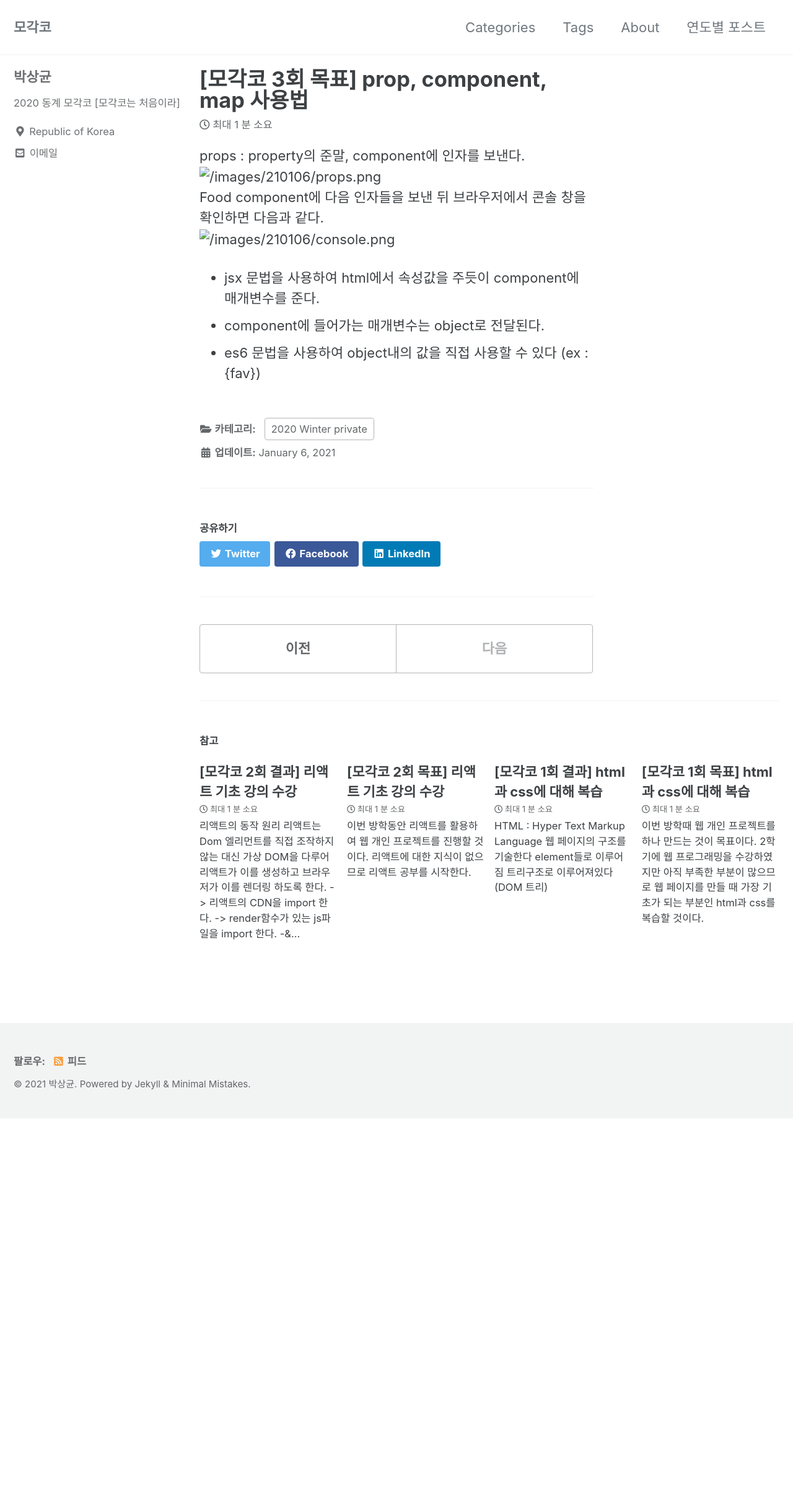
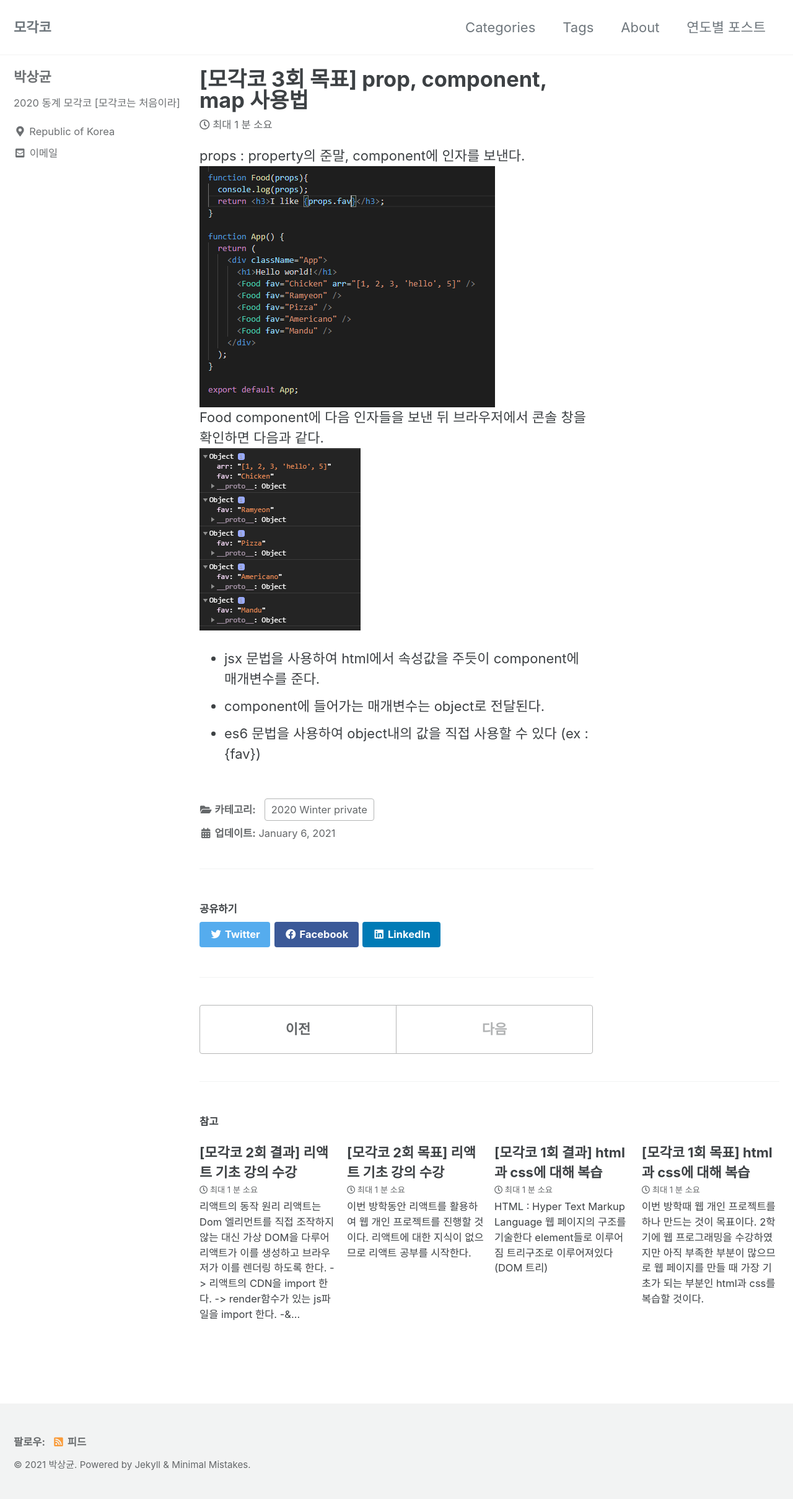
Before and after one commit to sanggyunbak2856/sanggyunbak2856.github.io, a Jekyll site: the page built from _posts/2021-01-06-private.md, in a window 1280 px wide. Shown: the whole page at 62% size. Built offline with Jekyll 4.4.1, drawn with Linux system fonts in a browser that asks for light colours; cached includes are drawn as plain includes; before the commit the page ends 1804 px from its top, so only the background shows below that.

Commit message:
'[2021-01-06]'

```diff
--- a/_posts/2021-01-06-private.md
+++ b/_posts/2021-01-06-private.md
@@ -6,9 +6,9 @@ date: 2021-01-06
 last_modified_at: 2021-01-06
 ---
 props : property의 준말, component에 인자를 보낸다.
-![/images/210106/props.png](/images/props.png)
+![/images/210106/props.png](/images/210106/props.png)
 Food component에 다음 인자들을 보낸 뒤 브라우저에서 콘솔 창을 확인하면 다음과 같다.
-![/images/210106/console.png](/images/console.png)
+![/images/210106/console.png](/images/210106/console.png)
 - jsx 문법을 사용하여 html에서 속성값을 주듯이 component에 매개변수를 준다.
 - component에 들어가는 매개변수는 object로 전달된다.
 - es6 문법을 사용하여 object내의 값을 직접 사용할 수 있다 (ex : {fav})
```
